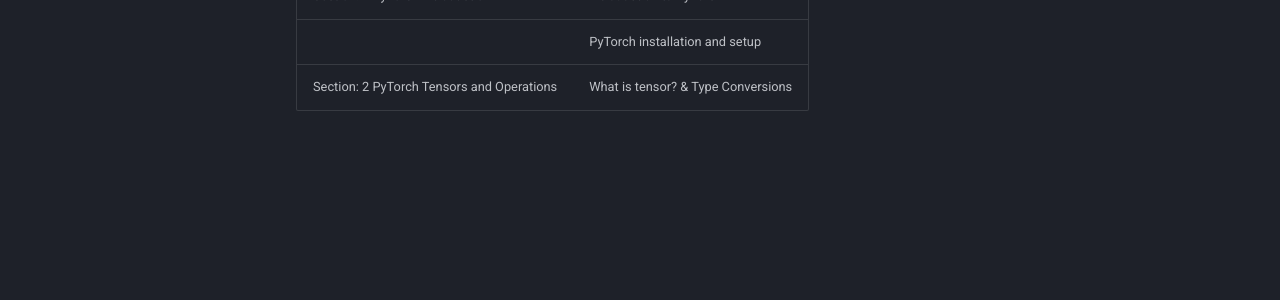
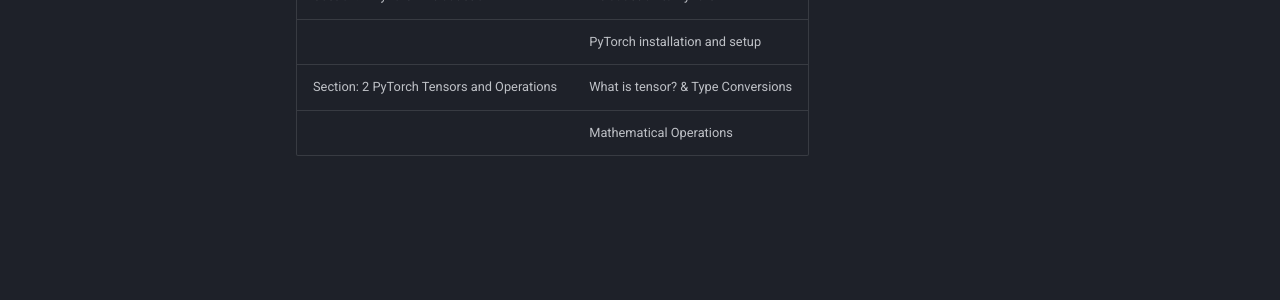
Before and after one commit to c17hawke/Pytorch-basics, an MkDocs documentation site: the page built from docs/index.md, in a window 1280 px wide. Shown: the part 533-833 px from the top of the page. Built offline with MkDocs 1.6.1 and Material for MkDocs 9.7.7, drawn with Linux system fonts in a browser that asks for light colours; comment, search, counter and statistics services are not loaded.

Commit message:
Sec 02 Mathematical ops added

```diff
--- a/docs/index.md
+++ b/docs/index.md
@@ -11,3 +11,4 @@
 |Section: 1 PyTorch Introduction | Introduction to PyTorch |
 || PyTorch installation and setup |
 |Section: 2 PyTorch Tensors and Operations | What is tensor? & Type Conversions|
+|| Mathematical Operations |
--- a/mkdocs.yml
+++ b/mkdocs.yml
@@ -20,6 +20,7 @@
   name: material
   features:
     - navigation.tabs
+    - navigation.sections
   language: en
   palette:
     scheme: slate
```
Also changed, not shown: 3 other files.
